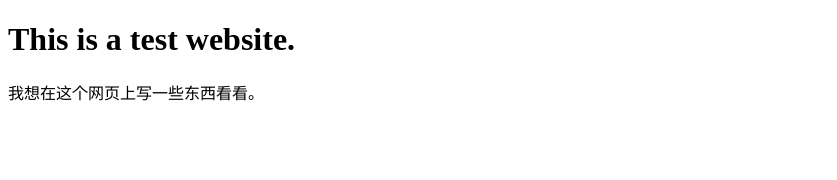
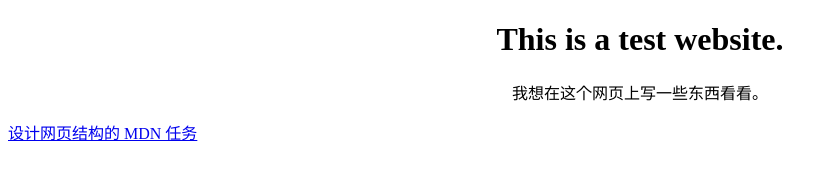
Before and after one commit to MaverickMcQuillan/testhtml, a plain HTML site: page index.html in a window 1280 px wide. Shown: the whole page, without its empty margins (0-837 px from the left). Drawn offline with Linux system fonts and the light colour scheme.

Commit message:
2025-07-02

```diff
--- a/index.html
+++ b/index.html
@@ -4,11 +4,25 @@
   <meta charset="utf-8" />
   <title>This is a test website</title>
   <meta name="viewport" content="width=device-width"/>
+  <style>
+    header{
+      text-align:center;
+    }
+  </style>
+
 </head>
 
 <body>
-  <h1>This is a test website. </h1>
-  <p>我想在这个网页上写一些东西看看。</p>
+  <header>
+    <h1>This is a test website. </h1>
+    <p>我想在这个网页上写一些东西看看。</p>
+  </header>
+
+  <main>
+    <article>
+      <p><a href="assets%202/index.html">设计网页结构的 MDN 任务</a></p>
+    </article>
+  </main>
 </body>
 
 
```
Also changed, not shown: 1 other file.
